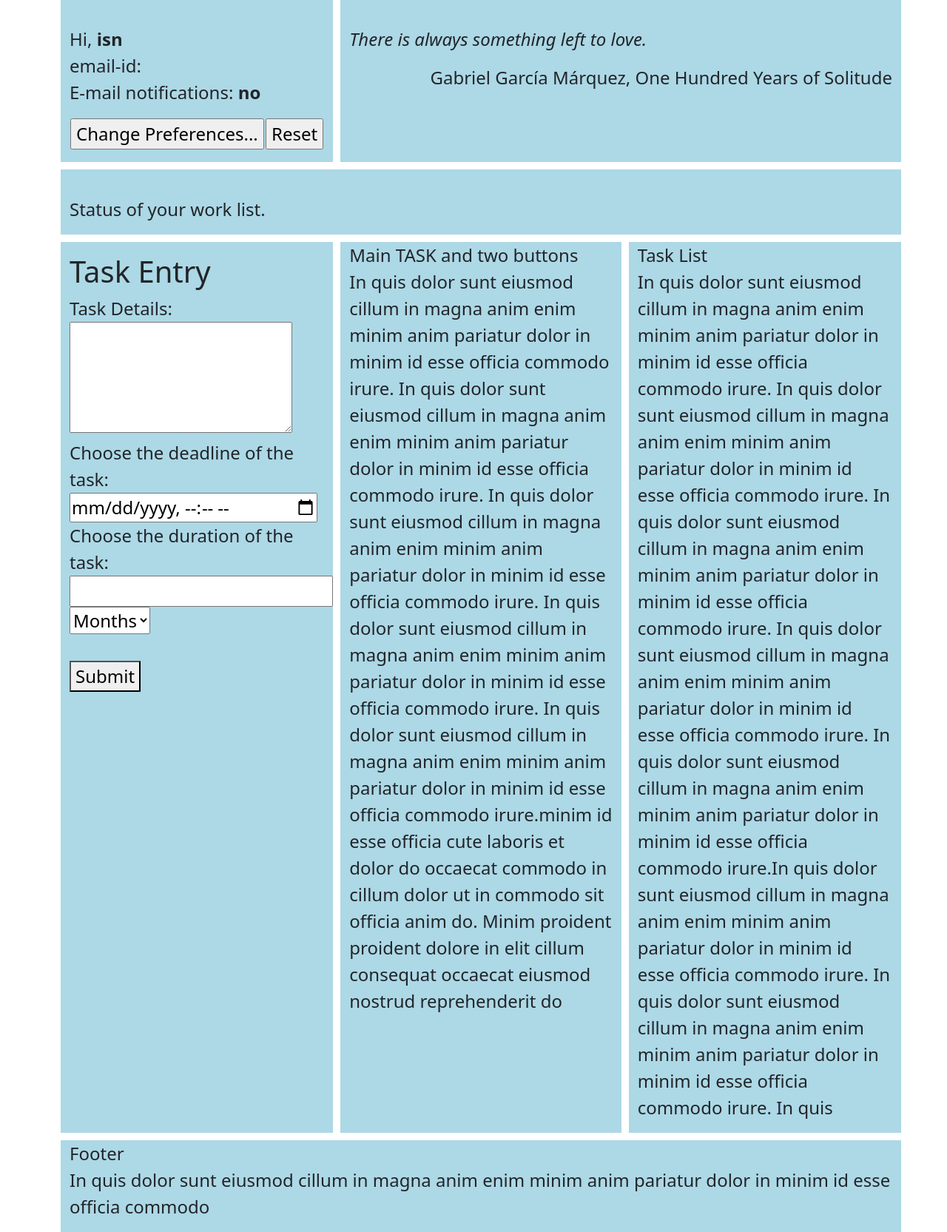
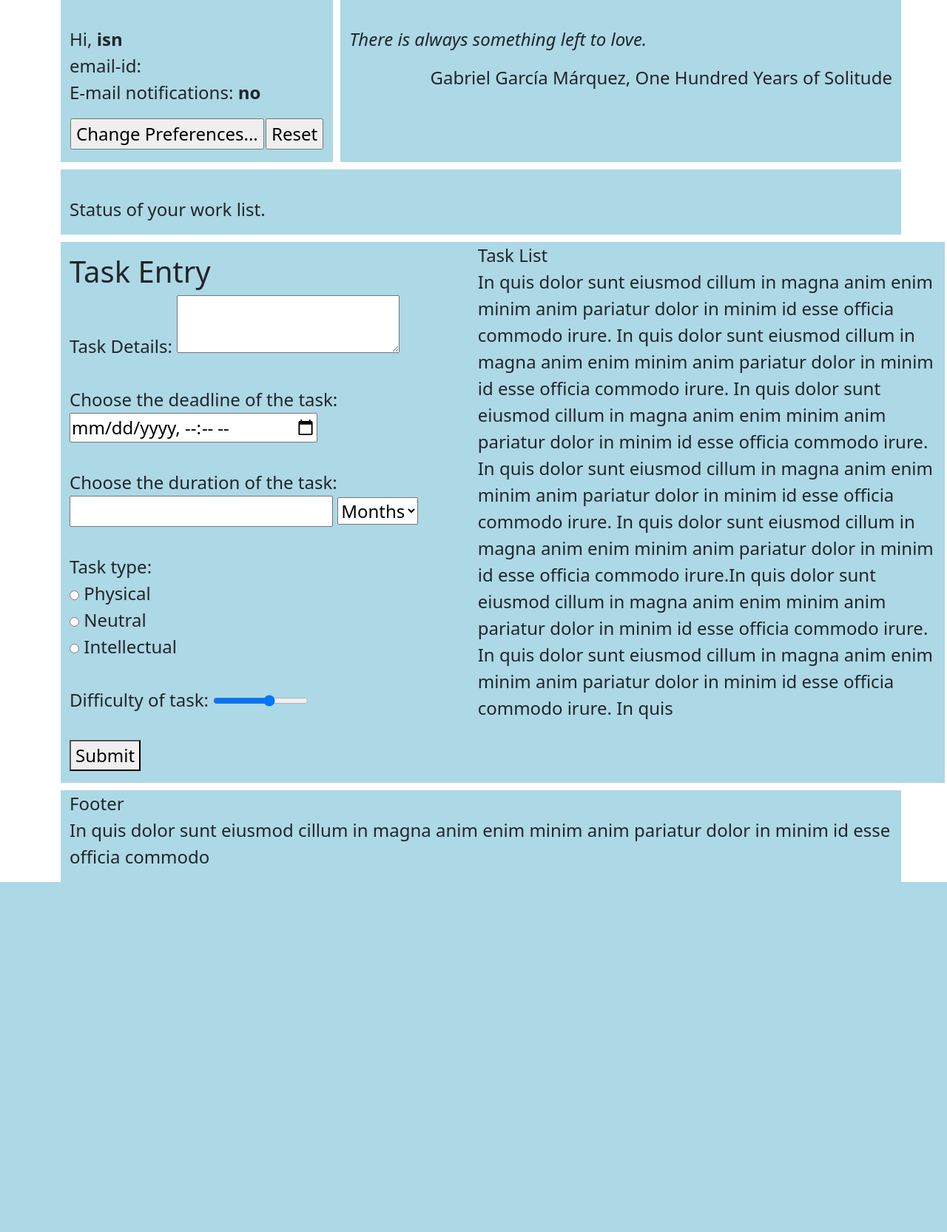
Before and after one commit to purv2100/Simplii21, a Flask app: page / in a window 1280 px wide. Shown: the part 243-1908 px from the top of the page at 74% size. After the commit the page ends 1435 px from the top, so only its background shows below. Run offline with Flask 2, Linux system fonts and the light colour scheme; some libraries are stand-ins or nearby versions.

Commit message:
Task form final and UI changes

```diff
--- a/static/styles.css
+++ b/static/styles.css
@@ -35,6 +35,7 @@
   background: lightblue;
   grid-area: settings;
   height: auto;
+  width: 643px;
 }
 #task-block{
   background: lightblue;
@@ -45,6 +46,8 @@
   background: lightblue;
   grid-area: list;
   height: auto;
+  width: 643px;
+  margin-left: -9em;
 }
 #footer-block{
   background: lightblue;
--- a/templates/index.html
+++ b/templates/index.html
@@ -18,7 +18,6 @@
 
   <!-- Bootstrap JS -->
   <script src="/static/bootstrap-5.0.2-dist/js/bootstrap.bundle.min.js"></script>
-
 
   <title>Simpli</title>
 
@@ -105,6 +104,10 @@
 
     }
 
+    function showVal(newVal){
+    document.getElementById("valBox").innerHTML=newVal;
+}
+
   // Code to set up current time on deadline datefield.
   window.addEventListener('load', () => {
   const now = new Date();
@@ -180,14 +183,16 @@
           <h1> Task Entry </h1>
           <div class="field">
             <label for="taskName"> Task Details:</label>
-            <textarea name="taskName" rows="4" cols="20" placeholder="Buy groceries/Finish assignment.">
+            <textarea name="taskName" rows="2" cols="20" placeholder="Buy groceries/Finish assignment.">
               </textarea>
             <small></small>
           </div>
+          <br>
           <div class="field">
             <label for="deadline">Choose the deadline of the task:</label>
             <input type="datetime-local" id="deadline" name="deadline">
           </div>
+          <br>
           <div class="field">
             <label for="estimate">Choose the duration of the task:</label>
             <input type="text" id="estimateInput" name="estimateInput">
@@ -198,19 +203,28 @@
               </select>
             </div>
             <br>
-          <button type="submit"> Submit </button>
+            <div class="field">
+              <label for="taskType">Task type: </label> <br>
+                <input type="radio" id="physical" name="taskType" value="physical">
+                <label for="physical">Physical</label> <br>
+                <input type="radio" id="neutral" name="taskType" value="neutral">
+                <label for="neutral">Neutral</label> <br>
+                <input type="radio" id="intellectual" name="taskType" value="intellectual">
+                <label for="intellectual">Intellectual</label>
+              </div>
+            <br>
+            <div class="field">
+              <label for="difficulty">Difficulty of task:</label>
+              <span id="valBox"></span>
+              <input type="range" id="difficulty" name="difficulty" min="0" max="5" step="1"
+              oninput="showVal(this.value)" onchange="showVal(this.value)">
+              </input>
+              </div>
+              <br>
+          <button type="submit" class="submit"> Submit </button>
         </form>
       </p>
     </div>
-
-    <div class="container overflow-auto" id = "task-block">
-      <p>
-        Main TASK and two buttons <br>
-        In quis dolor sunt eiusmod cillum in magna anim enim minim anim pariatur dolor in minim id esse officia commodo irure. In quis dolor sunt eiusmod cillum in magna anim enim minim anim pariatur dolor in minim id esse officia commodo irure. In quis dolor sunt eiusmod cillum in magna anim enim minim anim pariatur dolor in minim id esse officia commodo irure. In quis dolor sunt eiusmod cillum in magna anim enim minim anim pariatur dolor in minim id esse officia commodo irure. In quis dolor sunt eiusmod cillum in magna anim enim minim anim pariatur dolor in minim id esse officia commodo irure.minim id esse officia cute laboris et dolor do occaecat commodo in cillum dolor ut in commodo sit officia anim do. Minim proident proident dolore in elit cillum consequat occaecat eiusmod nostrud reprehenderit do
-      </p>
-    </div>
-
-
 
     <div class="container overflow-auto" id = "list-block">
       <p>
```
